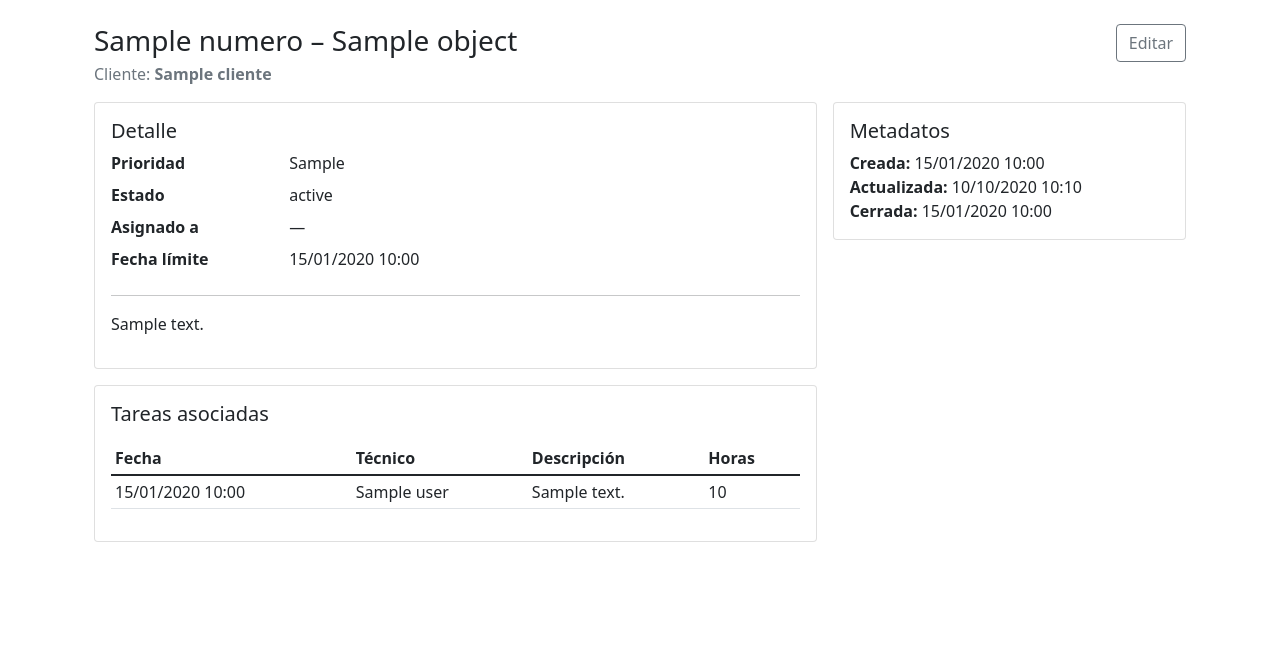
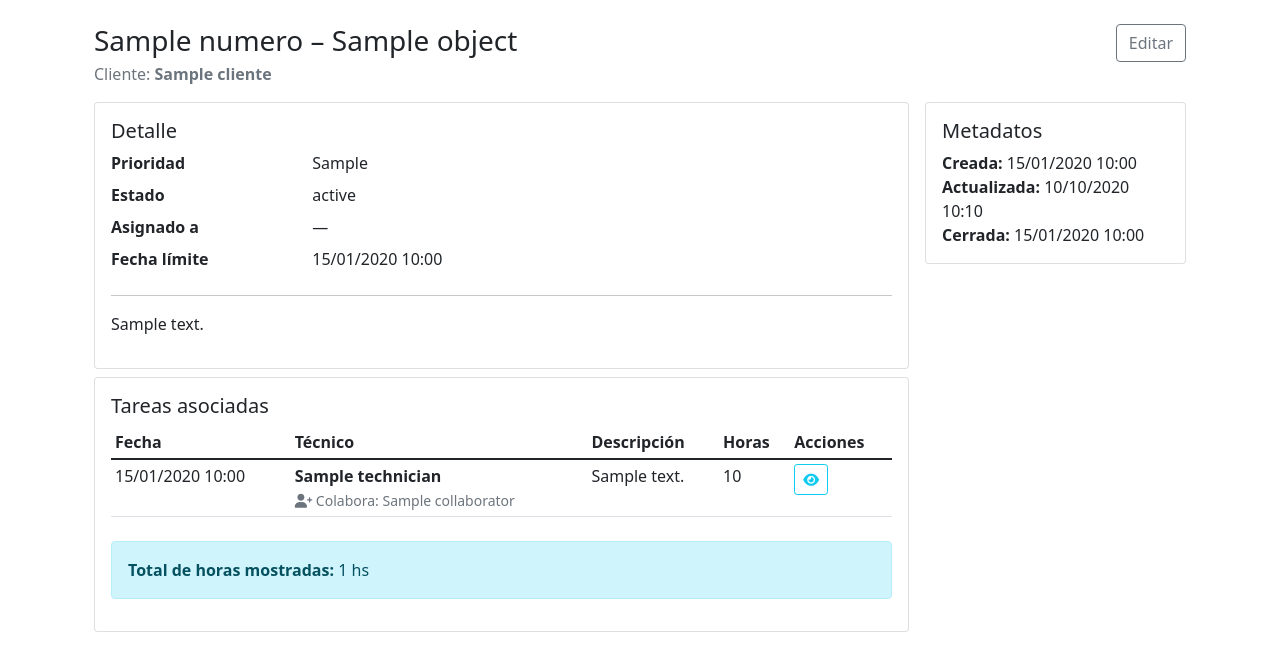
Before and after one commit to dvdMucci/lcc-ot, a Django app: template web/templates/work_order/detail.html in a window 1280 px wide. Shown: the top 671 px of the page. Run offline with Django 3.2, Linux system fonts and the light colour scheme; the template is opened without the code that fills it: most values are stand-ins (such as "Sample title", 1, 10 or a date in 2020); data that the repository does not hold is empty.

Commit message:
Arreglos visuales en Template de detalles Ordenes de trabajo

```diff
--- a/docker-compose.yml
+++ b/docker-compose.yml
@@ -23,7 +23,7 @@ services:
     restart: always
     volumes:
       - ./web:/app  # Mapea tu código local para desarrollo en tiempo real
-    command: ["./wait-for-db.sh", "sh", "-c", "python manage.py makemigrations workorder && python manage.py makemigrations worklog && python manage.py makemigrations clients && python manage.py makemigrations accounts && python manage.py makemigrations core && python manage.py migrate && python create_superuser.py && python bot.py & exec python manage.py runserver 0.0.0.0:8000"]
+    command: ["./wait-for-db.sh", "sh", "-c", "python manage.py makemigrations work_order && python manage.py makemigrations worklog && python manage.py makemigrations clients && python manage.py makemigrations accounts && python manage.py makemigrations core && python manage.py migrate && python create_superuser.py && python bot.py & exec python manage.py runserver 0.0.0.0:8000"]
     ports:
       - "5800:8000"
     env_file:
--- a/web/templates/work_order/detail.html
+++ b/web/templates/work_order/detail.html
@@ -12,7 +12,7 @@
   </div>
 
   <div class="row g-3">
-    <div class="col-12 col-lg-8">
+    <div class="col-12 col-lg-9">
       <div class="card">
         <div class="card-body">
           <h5 class="card-title">Detalle</h5>
@@ -29,9 +29,9 @@
         </div>
       </div>
 
-      <div class="card mt-3">
+      <div class="card mt-2">
         <div class="card-body">
-          <h5 class="card-title mb-3">Tareas asociadas</h5>
+          <h5 class="card-title mb-2">Tareas asociadas</h5>
           {% if tareas %}
           <div class="table-responsive">
             <table class="table table-sm">
@@ -41,20 +41,56 @@
                   <th>Técnico</th>
                   <th>Descripción</th>
                   <th>Horas</th>
+                  <th>Acciones</th>
                 </tr>
               </thead>
               <tbody>
                 {% for t in tareas %}
                 <tr>
                   <td>{{ t.created_at|date:"d/m/Y H:i" }}</td>
-                  <td>{{ t.user }}</td>
-                  <td>{{ t.description|default:t.notes|default:"—" }}</td>
-                  <td>{{ t.hours|default:t.duration|default:"—" }}</td>
+                  <td>
+                    <div>
+                      <strong>{{ t.technician }}</strong>
+                      {% if t.collaborator %}
+                        <br><small class="text-muted">
+                          <i class="fas fa-user-plus"></i> Colabora: {{ t.collaborator }}
+                        </small>
+                      {% endif %}
+                    </div>
+                  </td>
+                  <td>{% firstof t.description t.notes "—" %}</td>
+                  <td>{% firstof t.hours t.duration "—" %}</td>
+                  <td>
+                    <div class="btn-group" role="group">
+                      <a href="{% url 'worklog-detail' t.pk %}" class="btn btn-sm btn-outline-info" title="Ver detalles">
+                        <i class="fas fa-eye"></i>
+                      </a>
+
+                      {% if user.is_staff or user.user_type in 'admin,supervisor' or t.created_by == user or t.technician == user %}
+                        <a href="{% url 'worklog-edit' t.pk %}" class="btn btn-sm btn-outline-warning" title="Editar">
+                          <i class="fas fa-edit"></i>
+                        </a>
+                      {% endif %}
+
+                      {% if user.is_staff or user.user_type in 'admin,supervisor' %}
+                        <a href="{% url 'worklog-delete' t.pk %}" class="btn btn-sm btn-outline-danger" title="Eliminar"
+                           onclick="return confirm('¿Estás seguro de que quieres eliminar esta tarea?')">
+                          <i class="fas fa-trash"></i>
+                        </a>
+                      {% endif %}
+                    </div>
+                  </td>
                 </tr>
+
                 {% endfor %}
               </tbody>
             </table>
           </div>
+          {% if tareas %}
+          <div class="alert alert-info mt-2">
+              <strong>Total de horas mostradas:</strong> {{ total_horas }} hs
+          </div>
+          {% endif %}
           {% else %}
             <div class="text-muted">No hay tareas registradas para esta orden.</div>
           {% endif %}
@@ -62,7 +98,7 @@
       </div>
     </div>
 
-    <div class="col-12 col-lg-4">
+    <div class="col-12 col-lg-3">
       <div class="card">
         <div class="card-body">
           <h5 class="card-title">Metadatos</h5>
```
Also changed, not shown: web/work_order/views.py (+34 -5 lines).
